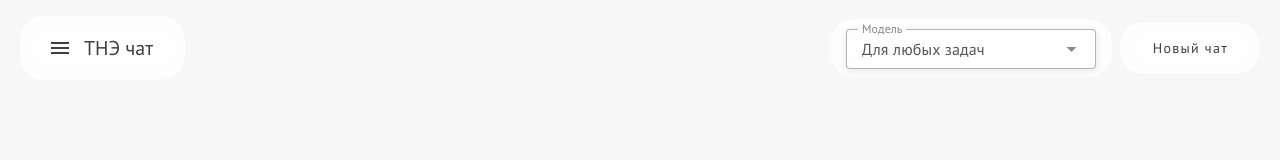
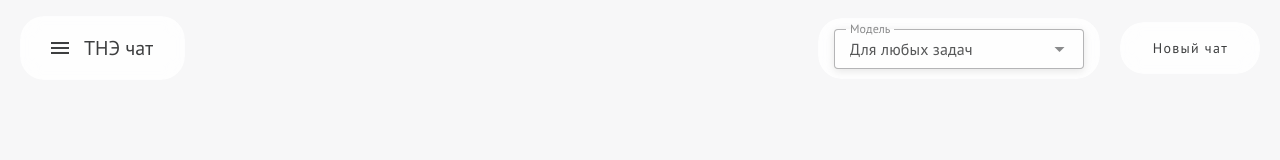
Before and after one commit to kirsanovmike/chatgpt-ui-vite, a Vue app: page /1 in a window 1280 px wide. Shown: the top 160 px of the page. Built offline with nearby package versions, Linux system fonts and the light colour scheme.

Commit message:
стили

```diff
--- a/src/pages/Chat.vue
+++ b/src/pages/Chat.vue
@@ -13,7 +13,7 @@
       </div>
     </div>
     <div class="d-flex align-center">
-      <div class="liquidGlass-wrapper liquidGlass-wrapper--lg">
+      <div class="liquidGlass-wrapper liquidGlass-wrapper--lg" style="min-height: 61px;">
         <div class="liquidGlass-effect"></div>
         <div class="liquidGlass-tint"></div>
         <div class="liquidGlass-shine"></div>
@@ -22,7 +22,7 @@
         </div>
       </div>
       <div
-          class="liquidGlass-wrapper liquidGlass-wrapper--lg liquidGlass-wrapper--new-chat"
+          class="liquidGlass-wrapper liquidGlass-wrapper--lg liquidGlass-wrapper--new-chat ml-4"
           @click="createNewConversation"
       >
         <div class="liquidGlass-effect"></div>
```
